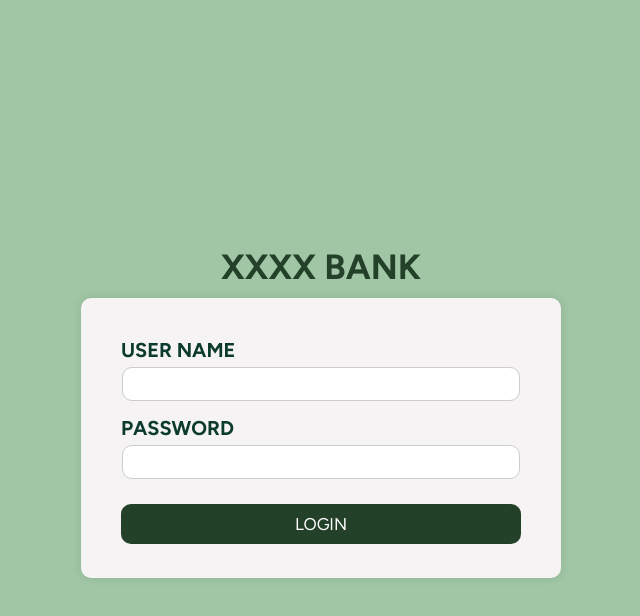
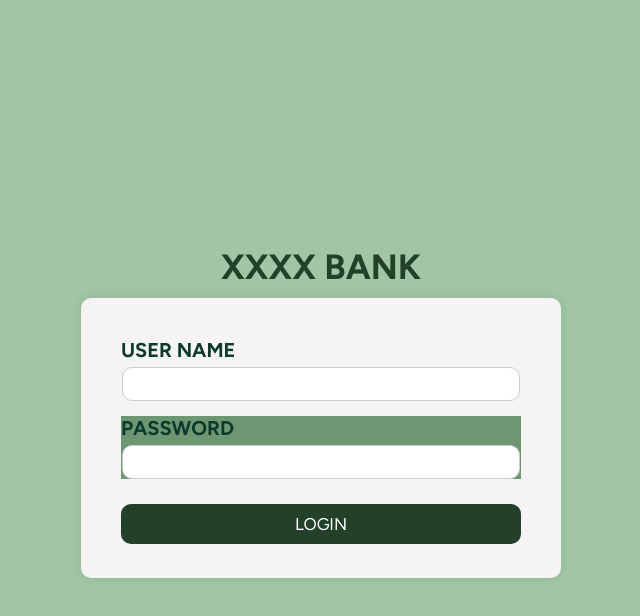
Before and after one commit to JuliusKDV/AvionGroup_4, a React (Create React App) app: page / in a window 1280 px wide. In both pictures the pointer is over the element 640 px from the left and 437 px from the top of the page. Shown: the top 616 px of the page, without its empty margins (319-959 px from the left). Built offline with nearby package versions, Linux system fonts and the light colour scheme.

Commit message:
Adding hover on login button

```diff
--- a/src/App.css
+++ b/src/App.css
@@ -1,5 +1,6 @@
 :root {
   --dark-green: #0C3B2E;
+  --medium-green: #6d9773;
   --light-green: #a0c6a5;
   --gray: #f8f8f8;
   --white: #ffffff;
@@ -76,6 +77,11 @@
   font-size: 17px;
 }
 
+.login-box :hover {
+  background-color: var(--medium-green);
+  transition: 0.5s;
+}
+
 .dashboard {
   display: flex;
 }
--- a/src/Components/DateTime.jsx
+++ b/src/Components/DateTime.jsx
@@ -1,4 +1,5 @@
 // Credit: https://medium.com/create-a-clocking-in-system-on-react/create-a-react-app-displaying-the-current-date-and-time-using-hooks-21d946971556
+//This is a component to automatically a date and time in a display such as: January 1, 2000 12:00:00
 
 import  React, { useState , useEffect } from 'react'
 
```
